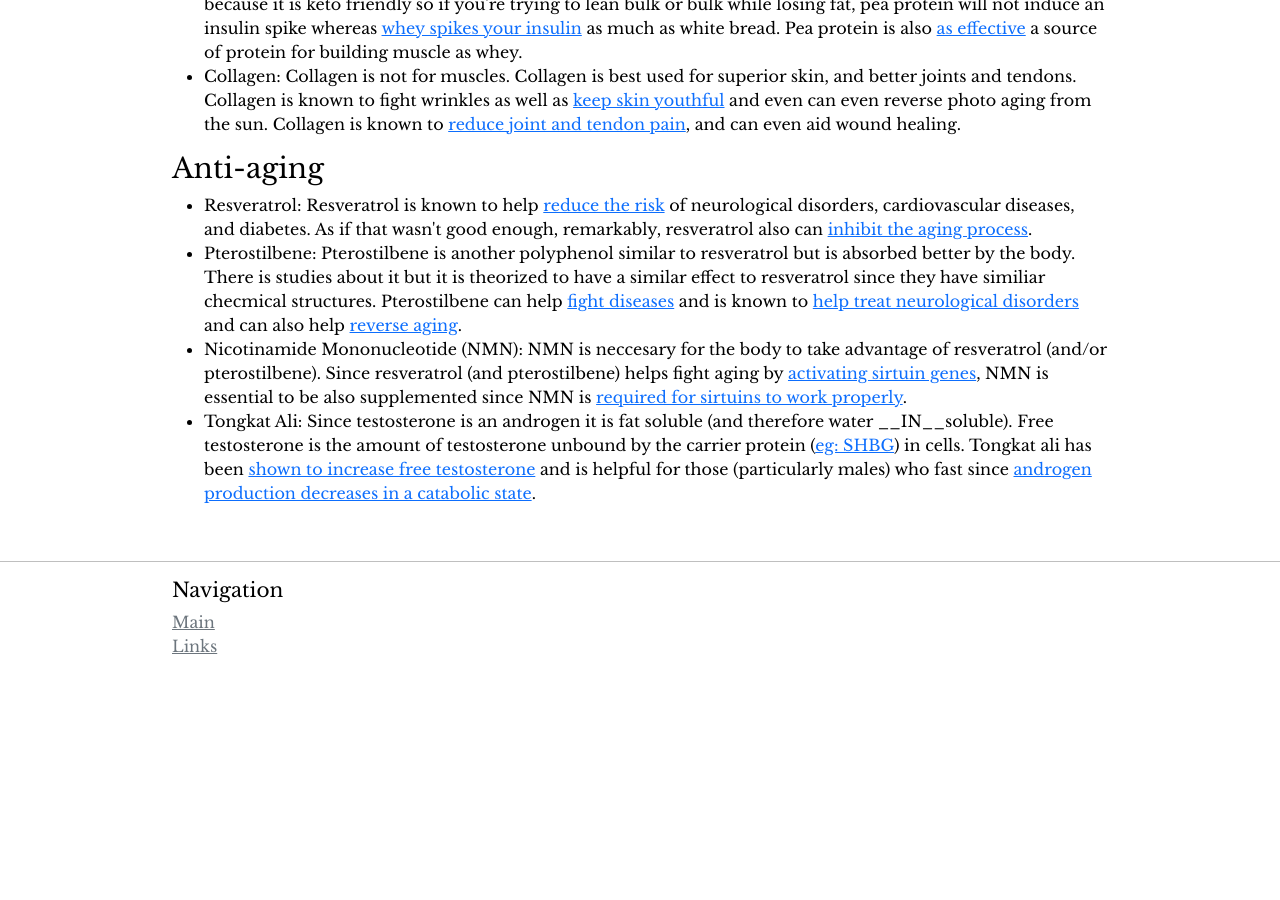
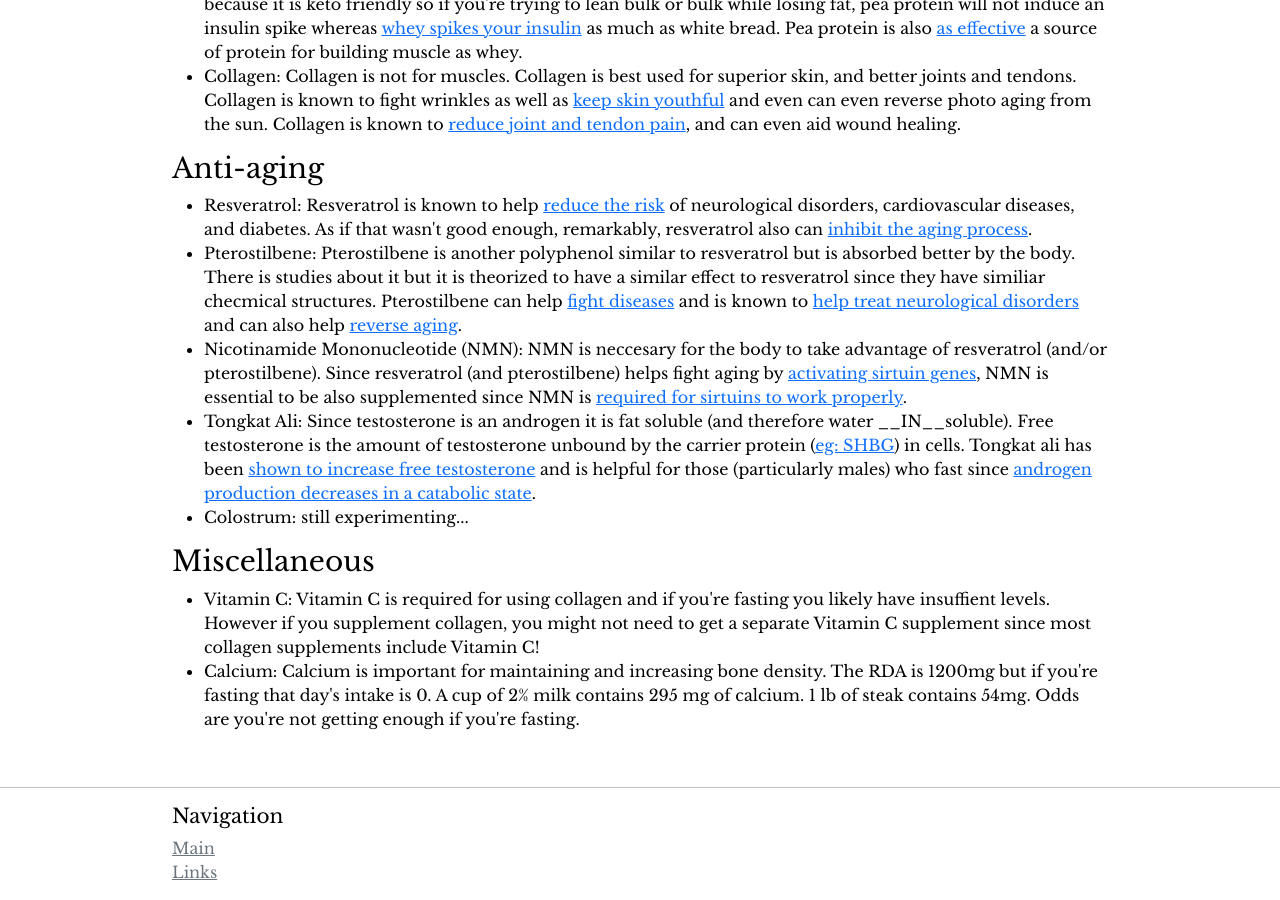
Before and after one commit to theochiu/theochiu.github.io, a Jekyll site: the page built from dosing/index.html, in a window 1280 px wide and 900 px high, scrolled down 573 px. Built offline with Jekyll 4.4.1, drawn with Linux system fonts in a browser that asks for light colours; before the commit the page ends 1247 px from its top, so only the background shows below that.

Commit message:
Updated dosing page (Vitamin C, Calcium, Colostrum)

```diff
--- a/dosing/index.html
+++ b/dosing/index.html
@@ -60,6 +60,7 @@ keywords: [Dosing, protein, cognition, supplements, aging, anti-aging]
 		<a target="_blank" href=https://www.ncbi.nlm.nih.gov/pmc/articles/PMC6566878/>reduce joint and tendon pain</a>,
 		and can even aid wound healing.
 	</li>
+
 </ul>
 
 <h3>Anti-aging</h3>
@@ -94,5 +95,24 @@ keywords: [Dosing, protein, cognition, supplements, aging, anti-aging]
 		androgen production decreases in a catabolic state</a>.
 	</li>
 
+	<li>
+		Colostrum: still experimenting...
+	</li>
 </ul>
+
+<h3>Miscellaneous</h3>
+<ul>
+	<li>
+		Vitamin C: Vitamin C is required for using collagen and if you're fasting you likely have insuffient levels.
+		However if you supplement collagen, you might not need to get a separate Vitamin C supplement since
+		most collagen supplements include Vitamin C!
+	</li>
+
+	<li>
+		Calcium: Calcium is important for maintaining and increasing bone density. The RDA is 1200mg but if you're fasting
+		that day's intake is 0. A cup of 2% milk contains 295 mg of calcium. 1 lb of steak contains 54mg. Odds are you're
+		not getting enough if you're fasting.
+	</li>
+</ul>
+
 <br>
```
